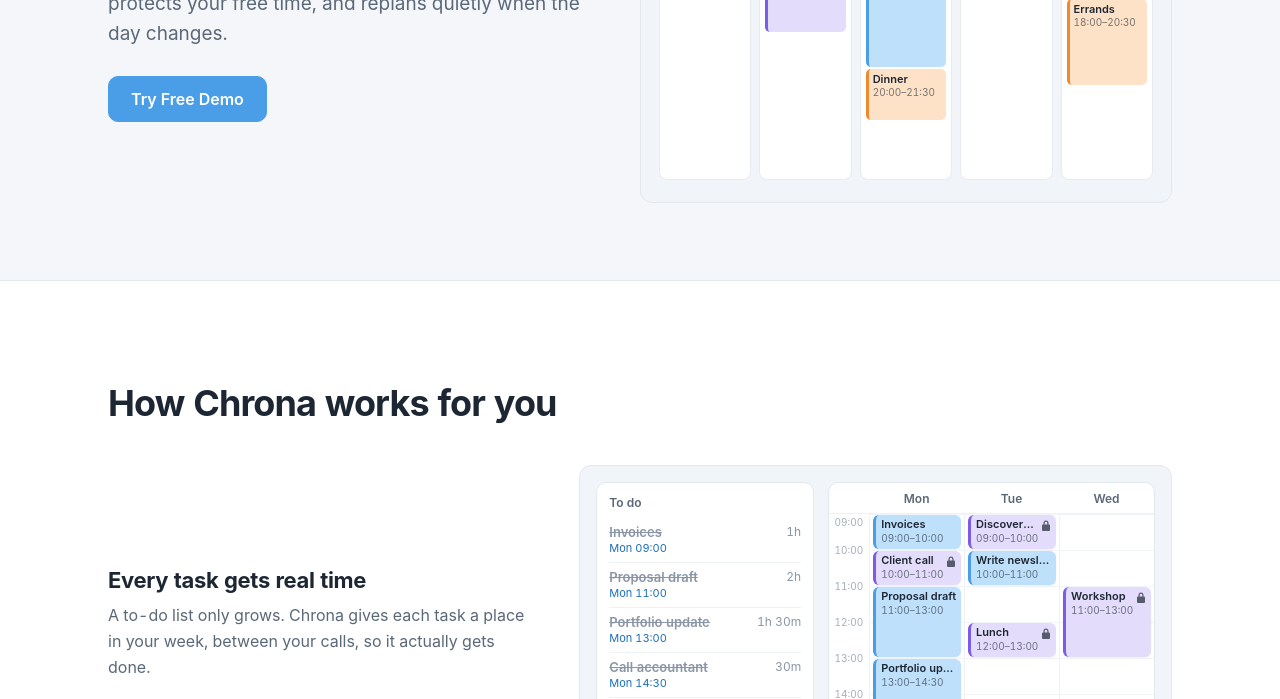
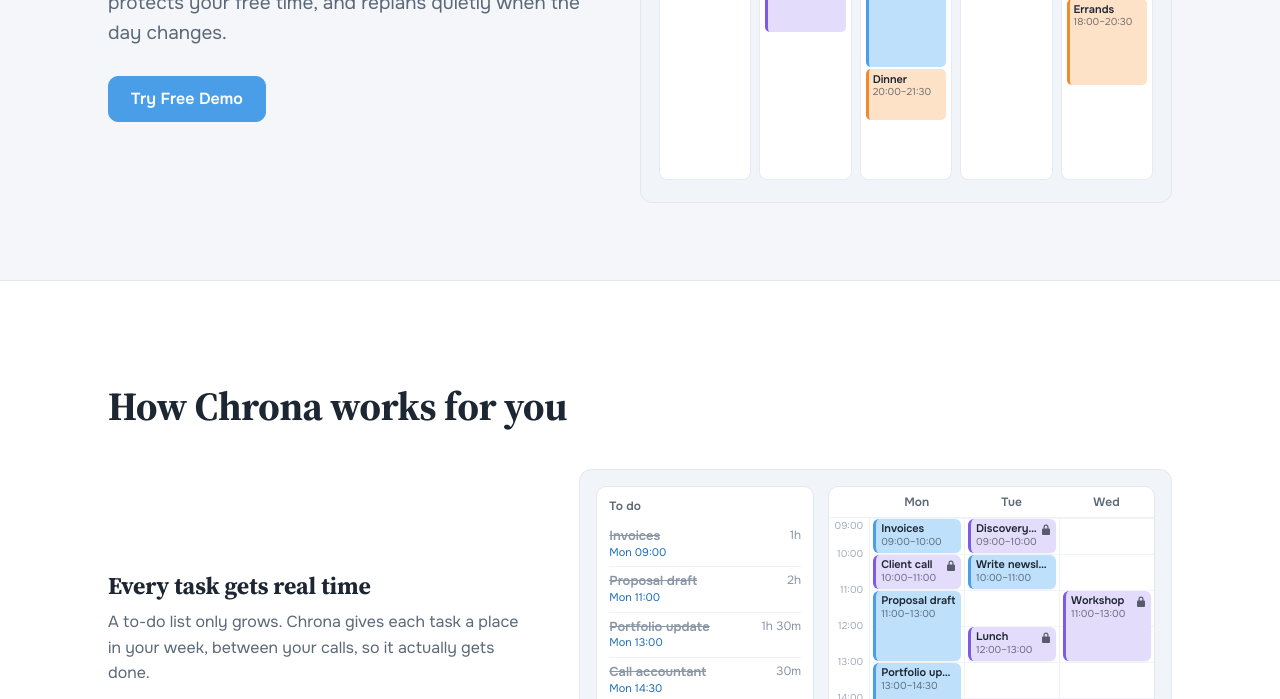
Before and after one commit to almazsr/chrona-demo, a plain HTML site: page index.html in a window 1280 px wide. Shown: the part 520-1219 px from the top of the page. Drawn offline with Linux system fonts and the light colour scheme.

Commit message:
Publish landing and demo from auto-scheduler-v2@40361a4
Co-Authored-By: Claude Opus 5.5 <noreply@anthropic.com>
Claude-Session: https://claude.ai/code/session_01RCToK2e5jYoRRsWCictDdx

```diff
--- a/css/landing.css
+++ b/css/landing.css
@@ -26,7 +26,8 @@
   --work-bg: #bfe0fb;   --work-edge: #4a9ee8;
   --meet-bg: #e4dcfb;   --meet-edge: #7c5ce6;
 
-  --font: -apple-system, BlinkMacSystemFont, "Segoe UI", Inter, sans-serif;
+  --font: Onest, -apple-system, BlinkMacSystemFont, "Segoe UI", Inter, sans-serif;
+  --serif: "Source Serif 4", Georgia, "Times New Roman", serif; /* fonts: demo/css/fonts.css (ALM-97) */
   --shadow-pop: 0 12px 32px rgba(30, 60, 110, .2);
   --shadow-lift: 0 10px 24px rgba(30, 60, 110, .28);
 
@@ -43,9 +44,10 @@ body {
   font-family: var(--font);
   font-size: 1rem;
   line-height: 1.6;
-  font-variant-numeric: tabular-nums;
+  font-variant-numeric: normal;
 }
-h1, h2, h3 { margin: 0; line-height: 1.15; }
+h1, h2, h3 { margin: 0; line-height: 1.15; font-family: var(--serif); font-weight: 700; }
+button, input { font-family: inherit; }
 p { margin: 0; }
 a { color: var(--link); }
 :focus-visible { outline: 2px solid var(--primary); outline-offset: 3px; border-radius: 6px; }
@@ -86,7 +88,7 @@ a { color: var(--link); }
   font-size: clamp(2.5rem, 1.2rem + 2.8vw, 3.75rem);
   font-weight: 700;
   line-height: 1.04;
-  letter-spacing: -.035em;
+  letter-spacing: -.012em;
 }
 .hero-title span { display: block; text-wrap: balance; }
 .lede { margin-top: clamp(18px, 2vw, 24px); max-width: 46ch; font-size: 1.1875rem; line-height: 1.55; color: var(--muted); }
@@ -166,7 +168,7 @@ figcaption { margin-top: 12px; min-height: 3em; }
 
 /* ---------- sections ---------- */
 main > section:not(.hero) { padding: clamp(56px, 8vw, 104px) 0; }
-h2 { font-size: clamp(1.625rem, 1.2rem + 1.6vw, 2.25rem); font-weight: 700; letter-spacing: -.025em; }
+h2 { font-size: clamp(1.75rem, 1.25rem + 1.8vw, 2.5rem); font-weight: 700; letter-spacing: -.01em; }
 
 .feats-sec, .progress-sec { background: var(--white); border-top: 1px solid var(--line); border-bottom: 1px solid var(--line); }
 .replan h2 { max-width: 24ch; }
@@ -215,7 +217,7 @@ h2 { font-size: clamp(1.625rem, 1.2rem + 1.6vw, 2.25rem); font-weight: 700; lett
 .gate[open] { animation: gateIn .18s ease both; }
 @keyframes gateIn { from { opacity: 0; transform: translateY(6px); } to { opacity: 1; transform: none; } }
 .gate-form { padding: 24px 24px 22px; position: relative; }
-.gate h2 { font-size: 1.375rem; letter-spacing: -.015em; margin-bottom: 6px; padding-right: 36px; }
+.gate h2 { font-size: 1.5rem; letter-spacing: -.005em; margin-bottom: 6px; padding-right: 36px; }
 .gate-sub { color: var(--muted); font-size: .9375rem; margin-bottom: 18px; }
 .gate-close { position: absolute; right: 12px; top: 12px; width: 32px; height: 32px; border: 1px solid var(--field); border-radius: 8px; background: var(--white); font-size: 1.125rem; line-height: 1; color: #3b4656; cursor: pointer; }
 .gate-close:hover { background: var(--bg); }
@@ -238,7 +240,7 @@ h2 { font-size: clamp(1.625rem, 1.2rem + 1.6vw, 2.25rem); font-weight: 700; lett
 .feat { display: grid; grid-template-columns: minmax(0, 5fr) minmax(0, 7fr); gap: 48px; align-items: center; margin-top: 56px; }
 .feat:first-of-type { margin-top: 40px; }
 .feat:nth-of-type(even) .feat-text { order: 2; }
-.feat-text h3 { font-size: 1.375rem; letter-spacing: -.015em; margin-bottom: 10px; }
+.feat-text h3 { font-size: 1.5rem; letter-spacing: -.005em; margin-bottom: 10px; }
 .feat-text p { color: var(--muted); max-width: 44ch; }
 
 .scene { margin: 0; }
--- /dev/null
+++ b/demo/css/fonts.css
@@ -0,0 +1,51 @@
+/* Chrona fonts, self-hosted (ALM-97). Onest for text and interface, Source Serif 4 for headings.
+   Both under the SIL Open Font License 1.1, see ../fonts/. Variable files: Onest 400-700,
+   Source Serif 4 600-700 with optical size. Subsets: latin, latin-ext, cyrillic. */
+@font-face {
+  font-family: 'Onest';
+  font-style: normal;
+  font-weight: 400 700;
+  font-display: swap;
+  src: url(../fonts/onest-cyrillic.woff2) format('woff2');
+  unicode-range: U+0301, U+0400-045F, U+0490-0491, U+04B0-04B1, U+2116;
+}
+@font-face {
+  font-family: 'Onest';
+  font-style: normal;
+  font-weight: 400 700;
+  font-display: swap;
+  src: url(../fonts/onest-latin-ext.woff2) format('woff2');
+  unicode-range: U+0100-02BA, U+02BD-02C5, U+02C7-02CC, U+02CE-02D7, U+02DD-02FF, U+0304, U+0308, U+0329, U+1D00-1DBF, U+1E00-1E9F, U+1EF2-1EFF, U+2020, U+20A0-20AB, U+20AD-20C4, U+2113, U+2C60-2C7F, U+A720-A7FF;
+}
+@font-face {
+  font-family: 'Onest';
+  font-style: normal;
+  font-weight: 400 700;
+  font-display: swap;
+  src: url(../fonts/onest-latin.woff2) format('woff2');
+  unicode-range: U+0000-00FF, U+0131, U+0152-0153, U+02BB-02BC, U+02C6, U+02DA, U+02DC, U+0304, U+0308, U+0329, U+2000-206F, U+20AC, U+2122, U+2191, U+2193, U+2212, U+2215, U+FEFF, U+FFFD;
+}
+@font-face {
+  font-family: 'Source Serif 4';
+  font-style: normal;
+  font-weight: 600 700;
+  font-display: swap;
+  src: url(../fonts/source-serif-4-cyrillic.woff2) format('woff2');
+  unicode-range: U+0301, U+0400-045F, U+0490-0491, U+04B0-04B1, U+2116;
+}
+@font-face {
+  font-family: 'Source Serif 4';
+  font-style: normal;
+  font-weight: 600 700;
+  font-display: swap;
+  src: url(../fonts/source-serif-4-latin-ext.woff2) format('woff2');
+  unicode-range: U+0100-02BA, U+02BD-02C5, U+02C7-02CC, U+02CE-02D7, U+02DD-02FF, U+0304, U+0308, U+0329, U+1D00-1DBF, U+1E00-1E9F, U+1EF2-1EFF, U+2020, U+20A0-20AB, U+20AD-20C4, U+2113, U+2C60-2C7F, U+A720-A7FF;
+}
+@font-face {
+  font-family: 'Source Serif 4';
+  font-style: normal;
+  font-weight: 600 700;
+  font-display: swap;
+  src: url(../fonts/source-serif-4-latin.woff2) format('woff2');
+  unicode-range: U+0000-00FF, U+0131, U+0152-0153, U+02BB-02BC, U+02C6, U+02DA, U+02DC, U+0304, U+0308, U+0329, U+2000-206F, U+20AC, U+2122, U+2191, U+2193, U+2212, U+2215, U+FEFF, U+FFFD;
+}
--- a/index.html
+++ b/index.html
@@ -15,6 +15,9 @@
     // Old demo links (…/chrona-demo/#/calendar) keep working after the demo moved to demo/.
     if (/^#\//.test(location.hash)) location.replace('demo/' + location.hash);
   </script>
+  <link rel="preload" href="demo/fonts/onest-latin.woff2" as="font" type="font/woff2" crossorigin>
+  <link rel="preload" href="demo/fonts/source-serif-4-latin.woff2" as="font" type="font/woff2" crossorigin>
+  <link rel="stylesheet" href="demo/css/fonts.css">
   <link rel="stylesheet" href="demo/css/tetris.css">
   <link rel="stylesheet" href="css/landing.css">
 </head>
```
Also changed, not shown: demo/css/base.css (+6 -3 lines), demo/index.html (+2 -0 lines), demo/fonts/OFL-Onest.txt (added), demo/fonts/OFL-SourceSerif4.txt (added), demo/fonts/onest-cyrillic.woff2 (added), demo/fonts/onest-latin-ext.woff2 (added), demo/fonts/onest-latin.woff2 (added), demo/fonts/source-serif-4-cyrillic.woff2 (added), demo/fonts/source-serif-4-latin-ext.woff2 (added), demo/fonts/source-serif-4-latin.woff2 (added), og.png.
